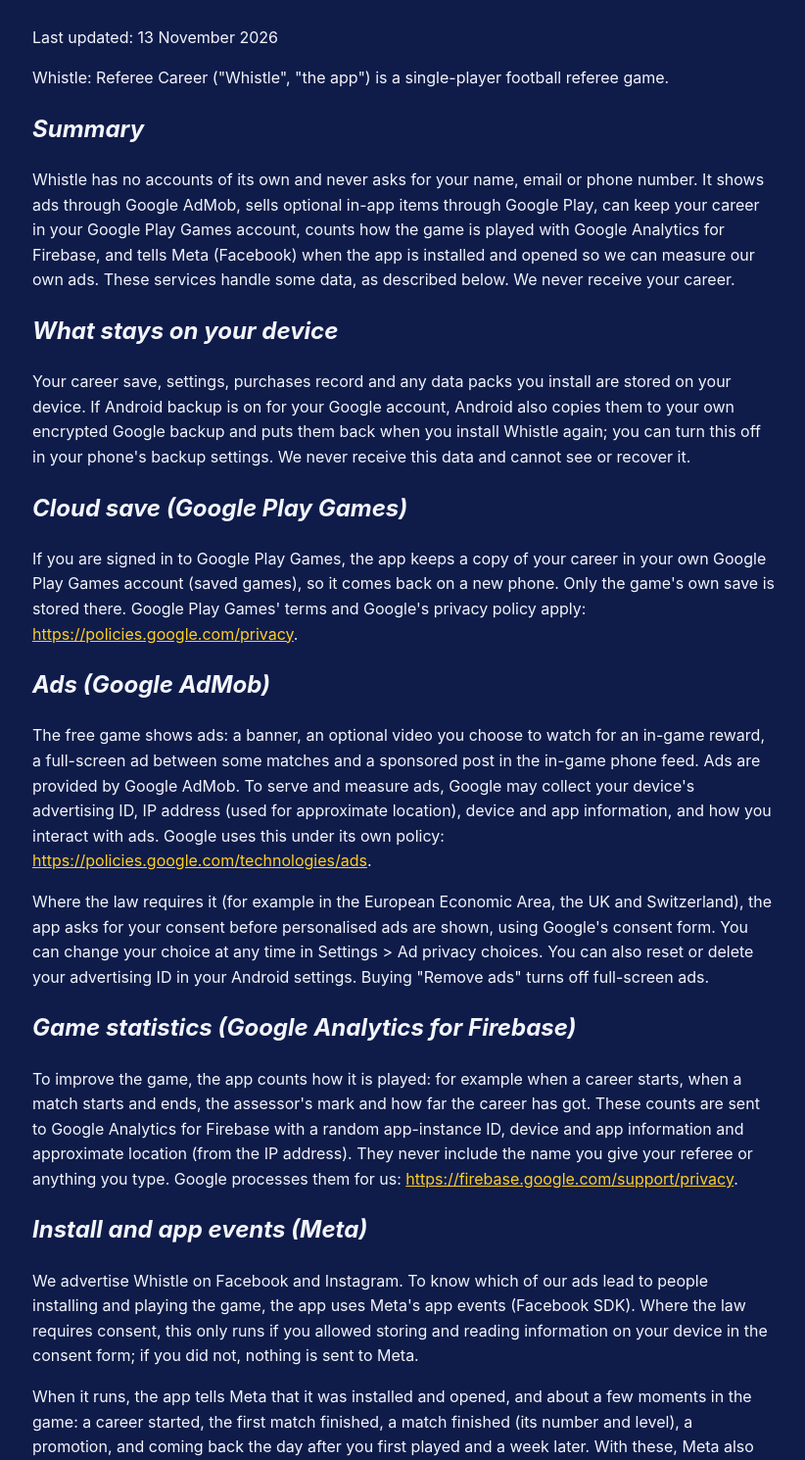
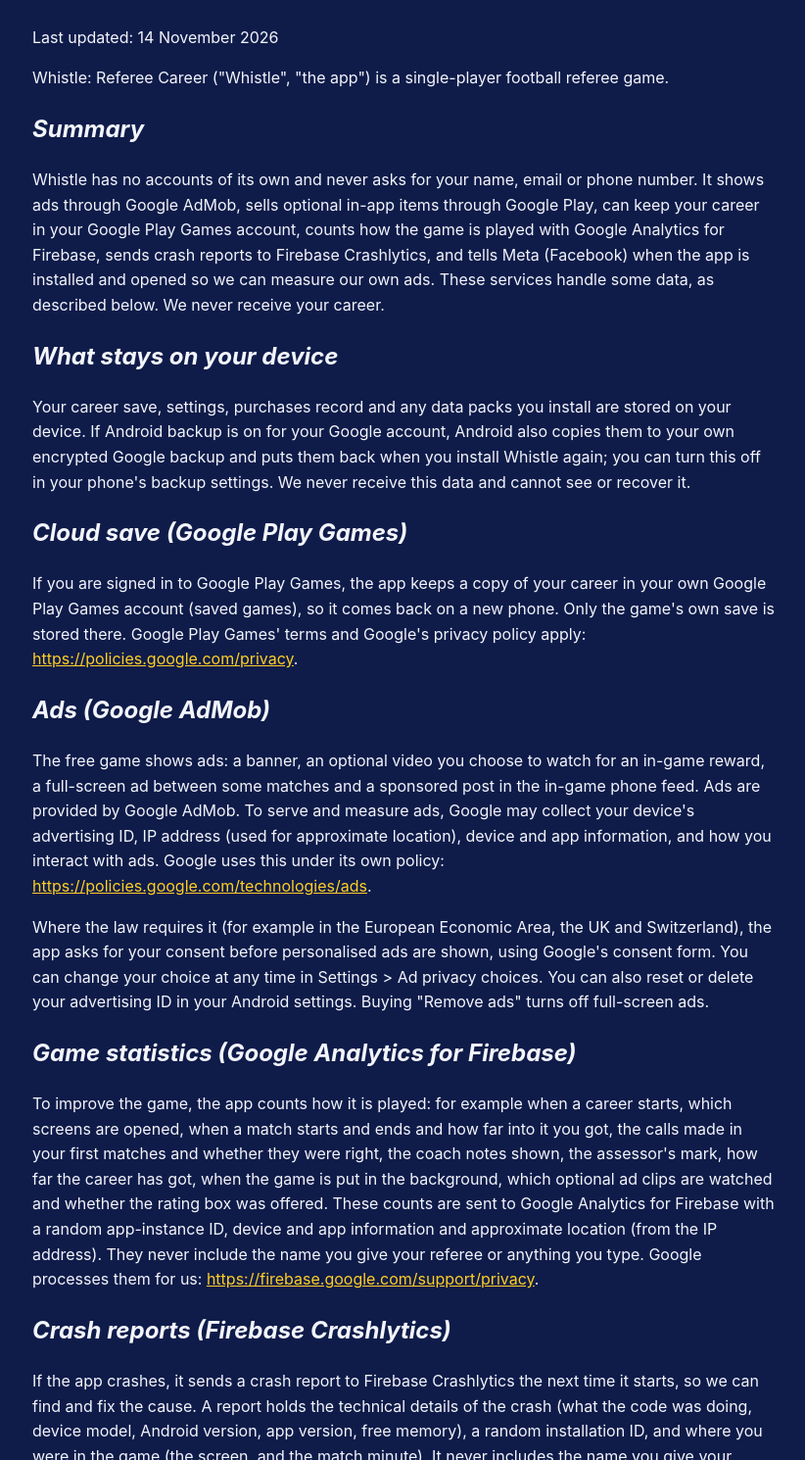
Before and after one commit to BRANOPODCAST/branopodcast.github.io, a plain HTML site: page whistle/privacy.html in a window 1280 px wide. Shown: the part 150-1640 px from the top of the page at 98% size, without its empty margins (227-1049 px from the left). Drawn offline with Linux system fonts and the light colour scheme.

Commit message:
Whistle privacy policy: Crashlytics crash reports, notifications, fuller statistics list (#2)
Claude-Session: https://claude.ai/code/session_018v65jwDmp2UztRZa2S7jbY

Co-authored-by: Claude <noreply@anthropic.com>

```diff
--- a/whistle/privacy.html
+++ b/whistle/privacy.html
@@ -1,8 +1,8 @@
 <!doctype html><html lang="en"><head><meta charset="utf-8"><meta name="viewport" content="width=device-width,initial-scale=1"><title>Whistle: Privacy Policy</title><link rel="icon" href="img/icon_512.png"><style>body{margin:0;background:#0f1c4a;color:#f3f5fb;font:16px/1.6 Inter,system-ui,sans-serif}main{max-width:760px;margin:0 auto;padding:40px 20px}a{color:#ffcf24}h1,h2{font-style:italic}</style></head><body><main><p><a href="./">&larr; Whistle</a></p><h1>Whistle: Privacy Policy</h1>
-<p>Last updated: 13 November 2026</p>
+<p>Last updated: 14 November 2026</p>
 <p>Whistle: Referee Career (&quot;Whistle&quot;, &quot;the app&quot;) is a single-player football referee game.</p>
 <h2 id="summary">Summary</h2>
-<p>Whistle has no accounts of its own and never asks for your name, email or phone number. It shows ads through Google AdMob, sells optional in-app items through Google Play, can keep your career in your Google Play Games account, counts how the game is played with Google Analytics for Firebase, and tells Meta (Facebook) when the app is installed and opened so we can measure our own ads. These services handle some data, as described below. We never receive your career.</p>
+<p>Whistle has no accounts of its own and never asks for your name, email or phone number. It shows ads through Google AdMob, sells optional in-app items through Google Play, can keep your career in your Google Play Games account, counts how the game is played with Google Analytics for Firebase, sends crash reports to Firebase Crashlytics, and tells Meta (Facebook) when the app is installed and opened so we can measure our own ads. These services handle some data, as described below. We never receive your career.</p>
 <h2 id="what-stays-on-your-device">What stays on your device</h2>
 <p>Your career save, settings, purchases record and any data packs you install are stored on your device. If Android backup is on for your Google account, Android also copies them to your own encrypted Google backup and puts them back when you install Whistle again; you can turn this off in your phone&#x27;s backup settings. We never receive this data and cannot see or recover it.</p>
 <h2 id="cloud-save-google-play-games">Cloud save (Google Play Games)</h2>
@@ -11,7 +11,9 @@
 <p>The free game shows ads: a banner, an optional video you choose to watch for an in-game reward, a full-screen ad between some matches and a sponsored post in the in-game phone feed. Ads are provided by Google AdMob. To serve and measure ads, Google may collect your device&#x27;s advertising ID, IP address (used for approximate location), device and app information, and how you interact with ads. Google uses this under its own policy: <a href="https://policies.google.com/technologies/ads">https://policies.google.com/technologies/ads</a>.</p>
 <p>Where the law requires it (for example in the European Economic Area, the UK and Switzerland), the app asks for your consent before personalised ads are shown, using Google&#x27;s consent form. You can change your choice at any time in Settings &gt; Ad privacy choices. You can also reset or delete your advertising ID in your Android settings. Buying &quot;Remove ads&quot; turns off full-screen ads.</p>
 <h2 id="game-statistics-google-analytics-for-firebase">Game statistics (Google Analytics for Firebase)</h2>
-<p>To improve the game, the app counts how it is played: for example when a career starts, when a match starts and ends, the assessor&#x27;s mark and how far the career has got. These counts are sent to Google Analytics for Firebase with a random app-instance ID, device and app information and approximate location (from the IP address). They never include the name you give your referee or anything you type. Google processes them for us: <a href="https://firebase.google.com/support/privacy">https://firebase.google.com/support/privacy</a>.</p>
+<p>To improve the game, the app counts how it is played: for example when a career starts, which screens are opened, when a match starts and ends and how far into it you got, the calls made in your first matches and whether they were right, the coach notes shown, the assessor&#x27;s mark, how far the career has got, when the game is put in the background, which optional ad clips are watched and whether the rating box was offered. These counts are sent to Google Analytics for Firebase with a random app-instance ID, device and app information and approximate location (from the IP address). They never include the name you give your referee or anything you type. Google processes them for us: <a href="https://firebase.google.com/support/privacy">https://firebase.google.com/support/privacy</a>.</p>
+<h2 id="crash-reports-firebase-crashlytics">Crash reports (Firebase Crashlytics)</h2>
+<p>If the app crashes, it sends a crash report to Firebase Crashlytics the next time it starts, so we can find and fix the cause. A report holds the technical details of the crash (what the code was doing, device model, Android version, app version, free memory), a random installation ID, and where you were in the game (the screen, and the match minute). It never includes the name you give your referee or anything you type. Google processes crash reports for us and keeps them for 90 days: <a href="https://firebase.google.com/support/privacy">https://firebase.google.com/support/privacy</a>.</p>
 <h2 id="install-and-app-events-meta">Install and app events (Meta)</h2>
 <p>We advertise Whistle on Facebook and Instagram. To know which of our ads lead to people installing and playing the game, the app uses Meta&#x27;s app events (Facebook SDK). Where the law requires consent, this only runs if you allowed storing and reading information on your device in the consent form; if you did not, nothing is sent to Meta.</p>
 <p>When it runs, the app tells Meta that it was installed and opened, and about a few moments in the game: a career started, the first match finished, a match finished (its number and level), a promotion, and coming back the day after you first played and a week later. With these, Meta also receives your device&#x27;s advertising ID, a random app ID, device and app information and your IP address. Meta uses this to measure and improve our ads, and may use it to show our ads to people like our players or to remind past players of the game. In US states with their own privacy laws, the app asks Meta to limit its use of this data (Limited Data Use). Meta&#x27;s privacy policy applies: <a href="https://www.facebook.com/privacy/policy">https://www.facebook.com/privacy/policy</a>.</p>
@@ -23,9 +25,9 @@
 <h2 id="network-use">Network use</h2>
 <p>Apart from the services above, the app works offline. It also connects to the internet when you choose to install a data pack from a web link you type in. The app downloads that file and sends nothing about you with the request. The site hosting the file may see your IP address, as with any web request, under its own privacy policy.</p>
 <h2 id="permissions">Permissions</h2>
-<p>The Android app uses vibration (for the whistle and match feedback), internet access (ads, purchases, cloud save, statistics, app events and data packs) and the advertising ID (ads and app events). It does not use your microphone, camera, contacts, precise location or storage.</p>
+<p>The Android app uses vibration (for the whistle and match feedback), notifications (match reminders, only if you allow them; you can turn them off in Settings), internet access (ads, purchases, cloud save, statistics, crash reports, app events and data packs) and the advertising ID (ads and app events). It does not use your microphone, camera, contacts, precise location or storage.</p>
 <h2 id="keeping-and-deleting-data">Keeping and deleting data</h2>
-<p>We do not hold your data ourselves. Google keeps Firebase statistics for at most 14 months. Meta keeps app events under its own policy. To have data deleted, reset your advertising ID in your Android settings, uninstall the app, or contact us at the email below; we will pass deletion requests on to Google and Meta for the IDs you give us.</p>
+<p>We do not hold your data ourselves. Google keeps Firebase statistics for at most 14 months and crash reports for 90 days. Meta keeps app events under its own policy. To have data deleted, reset your advertising ID in your Android settings, uninstall the app, or contact us at the email below; we will pass deletion requests on to Google and Meta for the IDs you give us.</p>
 <h2 id="children">Children</h2>
 <p>Whistle is not directed at children under 13. Its ads are not personalised for users who say they are under the age of consent in their region.</p>
 <h2 id="changes">Changes</h2>
```
